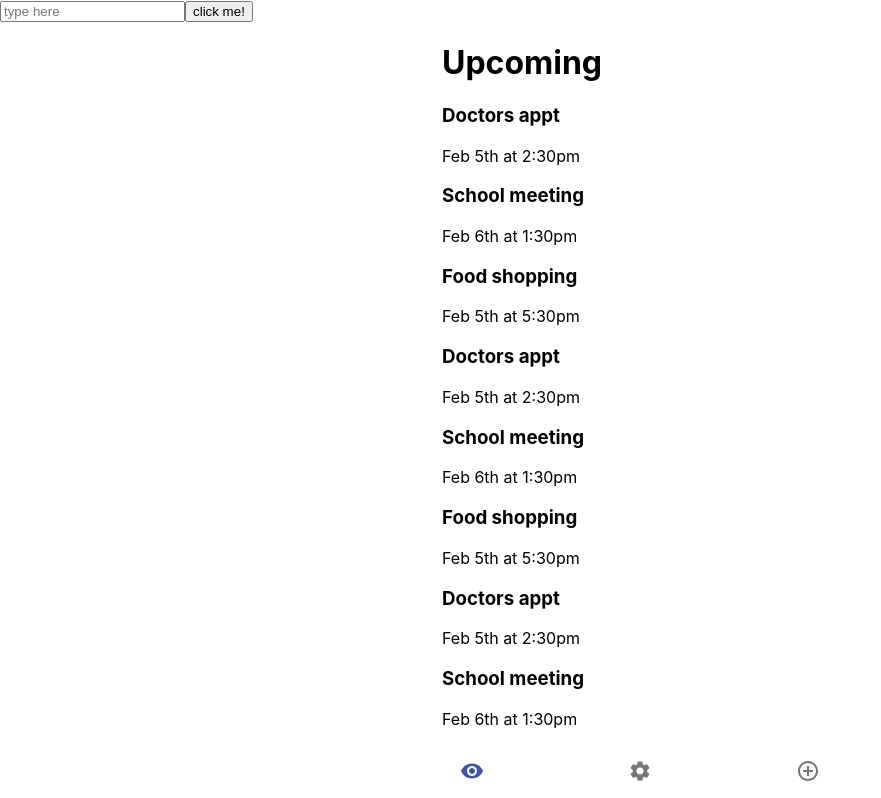
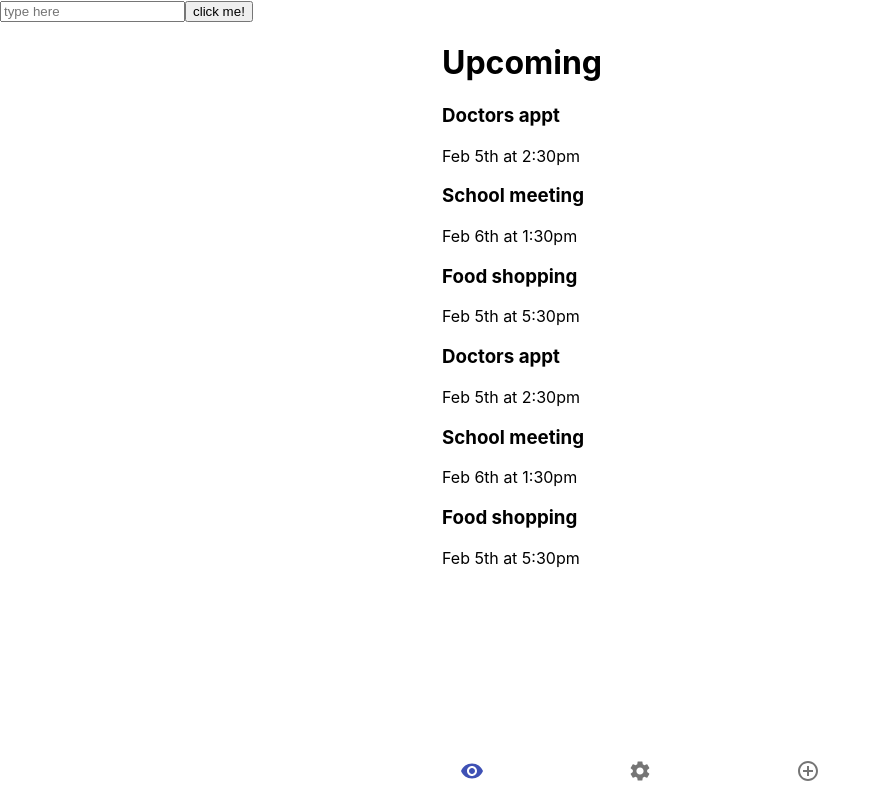
Before and after one commit to indomie858/todolist-react, a React (Create React App) app: page / in a window 1280 px wide. Shown: the top 798 px of the page, without its empty margins (0-881 px from the left). Built offline with nearby package versions, Linux system fonts and the light colour scheme.

Commit message:
removed some placeholders

```diff
--- a/src/App.js
+++ b/src/App.js
@@ -11,42 +11,6 @@ const App = () => {
   //state for displaying tasks. currently has placeholder objects. will replace with tasks from database
   const [tasks, setTasks] = useState(
     [
-      {
-        id: 1,
-        text: 'Doctors appt',
-        day: 'Feb 5th at 2:30pm',
-        reminder: true,
-      },
-      {
-        id: 2,
-        text: 'School meeting',
-        day: 'Feb 6th at 1:30pm',
-        reminder: true,
-      },
-      {
-        id: 3,
-        text: 'Food shopping',
-        day: 'Feb 5th at 5:30pm',
-        reminder: false,
-      },
-      {
-        id: 1,
-        text: 'Doctors appt',
-        day: 'Feb 5th at 2:30pm',
-        reminder: true,
-      },
-      {
-        id: 2,
-        text: 'School meeting',
-        day: 'Feb 6th at 1:30pm',
-        reminder: true,
-      },
-      {
-        id: 3,
-        text: 'Food shopping',
-        day: 'Feb 5th at 5:30pm',
-        reminder: false,
-      },
       {
         id: 1,
         text: 'Doctors appt',
--- a/src/components/Task.js
+++ b/src/components/Task.js
@@ -1,9 +1,9 @@
+//component for individual tasks
+
 const Task = ({ task }) => {
     return (
         <div>
-            <h3>
-                {task.text}{' '}
-            </h3>
+            <h3>{task.text}{' '}</h3>
             <p>{task.day}</p>
         </div>
     )
```
